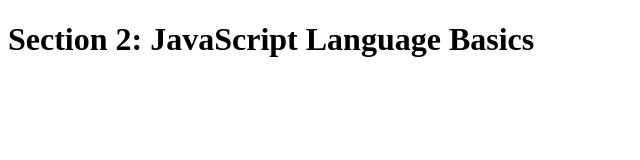
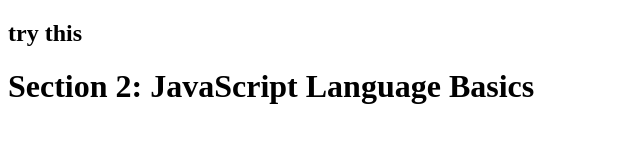
Before and after one commit to pradeeppallegama/LearnJS, a plain HTML site: page index.html in a window 1280 px wide. Shown: the whole page, without its empty margins (0-640 px from the left). Drawn offline with Linux system fonts and the light colour scheme.

Commit message:
Update index.html
added h2

```diff
--- a/index.html
+++ b/index.html
@@ -3,6 +3,7 @@
   <head>
     <meta charset="UTF-8" />
     <title>Section 2: JavaScript Language Basics</title>
+    <h2>try this</h2>
     <script src="script.js"></script>
   </head>
 
```
